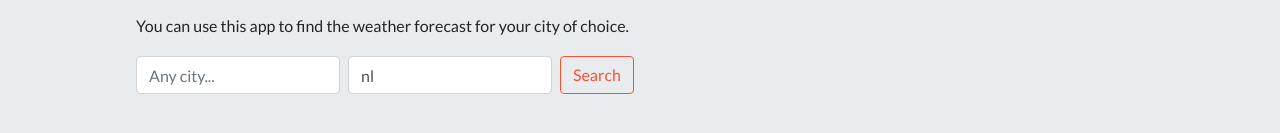
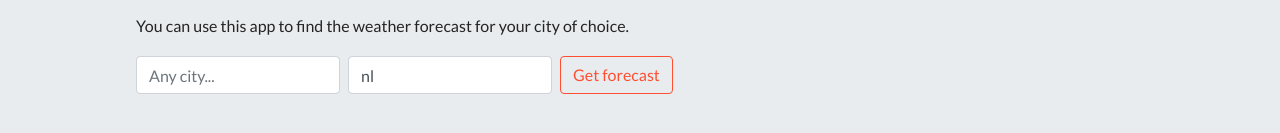
Before and after one commit to Stormheg/react-weather, a React app: page /#/ in a window 1280 px wide. Shown: the part 169-302 px from the top of the page. Built offline with nearby package versions, Linux system fonts and the light colour scheme.

Commit message:
Add aria labels for CitySearch

```diff
--- a/src/components/CitySearch.js
+++ b/src/components/CitySearch.js
@@ -32,6 +32,7 @@ const CitySearch = ({ history }) => {
           onChange={handleCityInputChange}
           placeholder="Any city..."
           className="mr-sm-2"
+          aria-label="City"
         />
         <FormControl
           type="text"
@@ -39,9 +40,10 @@ const CitySearch = ({ history }) => {
           onChange={handleCountryInputChange}
           placeholder="us"
           className="mr-sm-2"
+          aria-label="Country"
         />
         <Button variant="outline-primary" type="submit">
-          Search
+          Get forecast
         </Button>
       </Form.Group>
     </Form>
```
